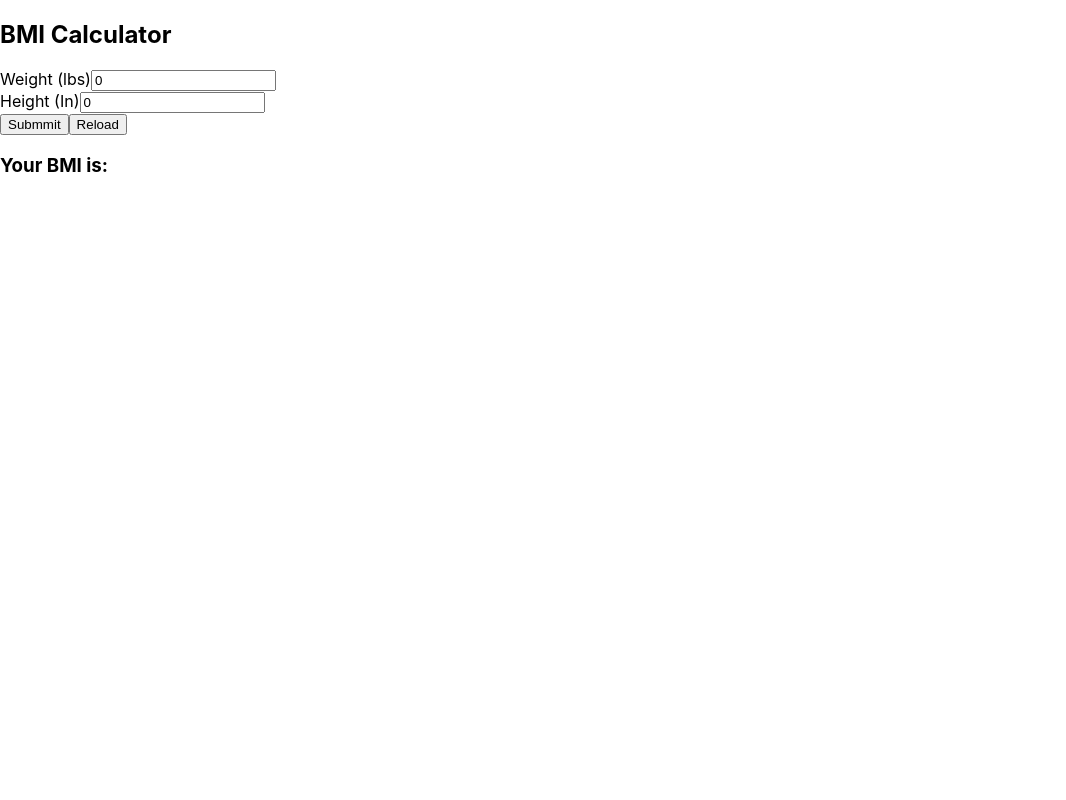
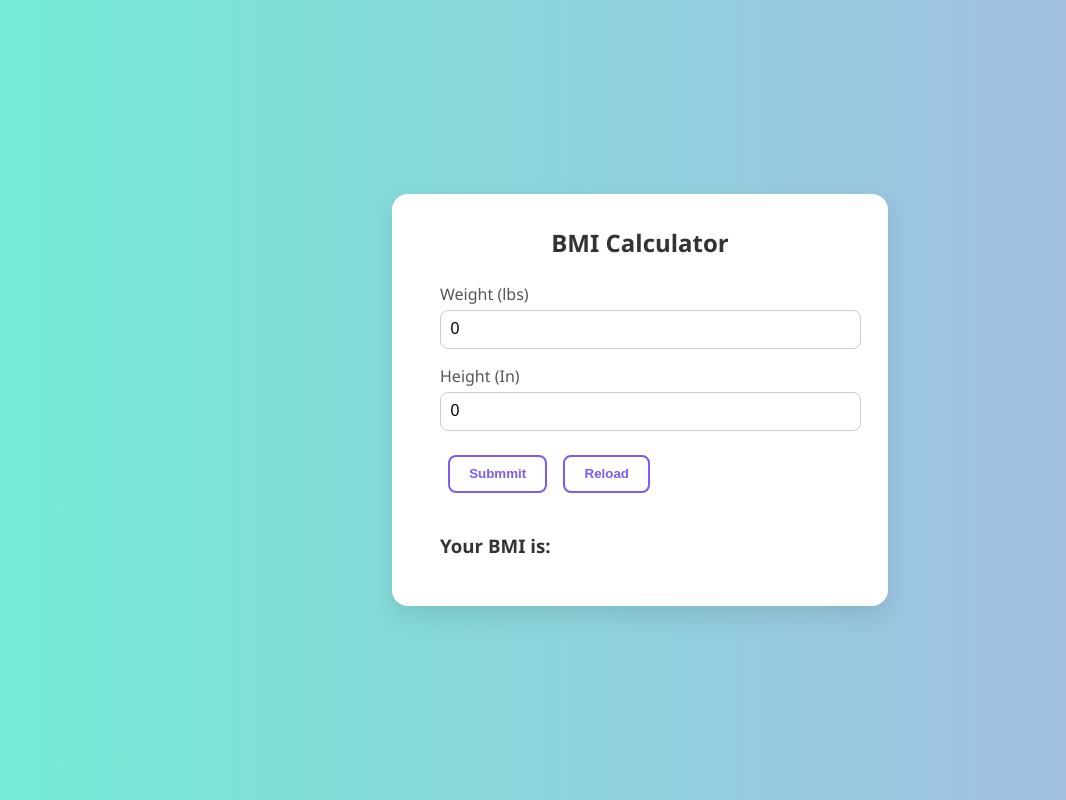
Before and after one commit to dinesh-bazgain/BMI_Calculator, a React (Create React App) app: page / in a window 1280 px wide. Shown: the whole page, without its empty margins (0-1066 px from the left). Built offline with nearby package versions, Linux system fonts and the light colour scheme.

Commit message:
Added styling

```diff
--- a/src/App.css
+++ b/src/App.css
@@ -0,0 +1,96 @@
+* {
+  margin: 0;
+  padding: 0;
+}
+/* App container takes full screen and centers content */
+.App {
+  display: flex;
+  justify-content: center;
+  align-items: center;
+  min-height: 100vh;
+  background: linear-gradient(to right, #74ebd5, #acb6e5);
+  font-family: 'Segoe UI', Tahoma, Geneva, Verdana, sans-serif;
+}
+
+/* Main container for the BMI form */
+.container {
+  background: #ffffff;
+  padding: 2rem 3rem;
+  border-radius: 1rem;
+  box-shadow: 0 10px 25px rgba(0, 0, 0, 0.1);
+  max-width: 400px;
+  width: 100%;
+  text-align: center;
+}
+
+/* Title */
+.container h2 {
+  margin-bottom: 1.5rem;
+  color: #333;
+}
+
+/* Form labels and inputs */
+form div {
+  margin-bottom: 1rem;
+  text-align: left;
+}
+
+label {
+  display: block;
+  margin-bottom: 0.3rem;
+  color: #555;
+  font-weight: 500;
+}
+
+input {
+  width: 100%;
+  padding: 0.6rem;
+  border: 1px solid #ccc;
+  border-radius: 0.5rem;
+  font-size: 1rem;
+  transition: border-color 0.3s ease;
+}
+
+input:focus {
+  border-color: #7f5af0;
+  outline: none;
+}
+
+/* Buttons */
+.btn {
+  color: white;
+  border: none;
+  padding: 0.6rem 1.2rem;
+  margin: 0.5rem;
+  border-radius: 0.5rem;
+  cursor: pointer;
+  font-weight: 600;
+  transition: background-color 0.3s ease;
+  background-color: transparent;
+  color: #7f5af0;
+  border: 2px solid #7f5af0;
+}
+
+.btn:hover {
+  background-color: #5b39b3;
+}
+
+.btn:hover {
+  background-color: #7f5af0;
+  color: white;
+}
+
+/* Result section */
+.center {
+  margin-top: 2rem;
+}
+
+.center h3 {
+  margin-bottom: 0.5rem;
+  color: #333;
+}
+
+.center p {
+  font-style: italic;
+  color: #666;
+}
--- a/src/App.js
+++ b/src/App.js
@@ -66,7 +66,7 @@ function App() {
             <button className="btn" type="submmit">
               Submmit
             </button>
-            <button className="btn btnOutline" onClick={reload} type="submmit">
+            <button className="btn" onClick={reload} type="submmit">
               Reload
             </button>
           </div>
```
